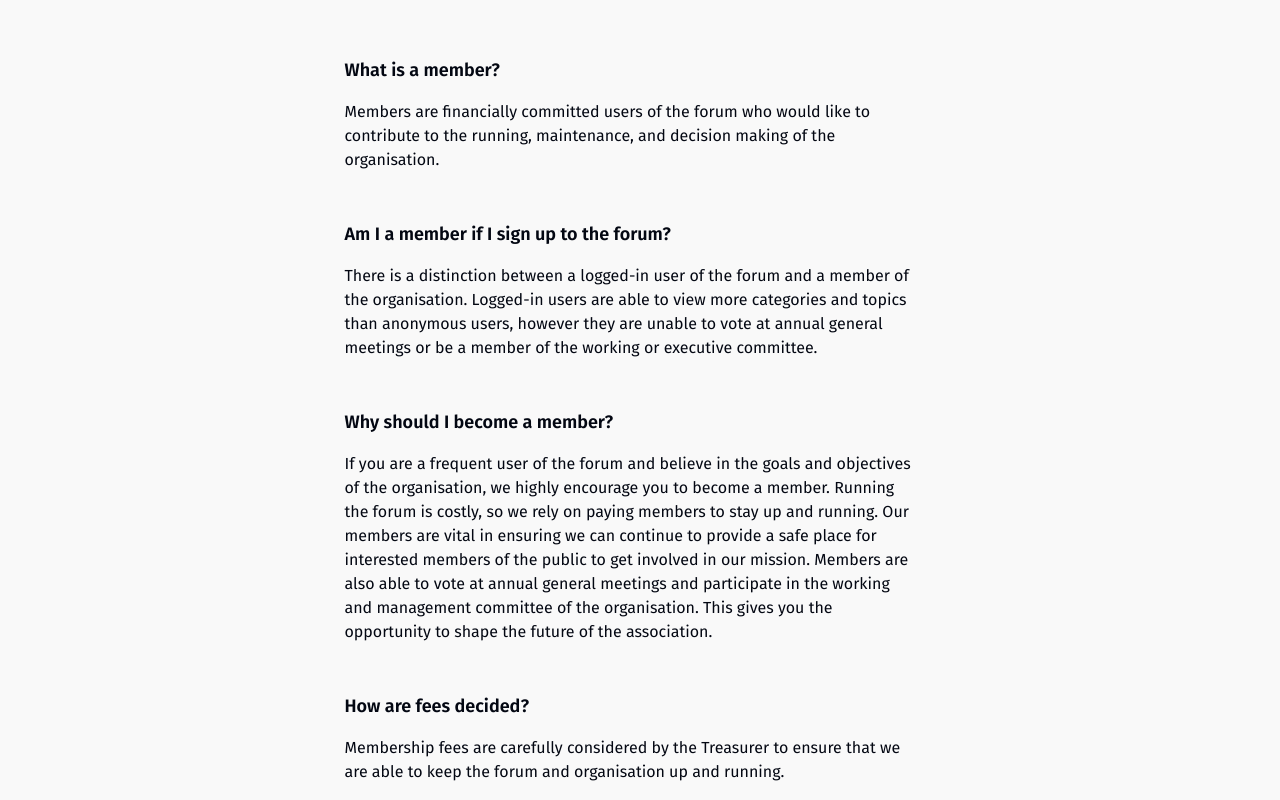
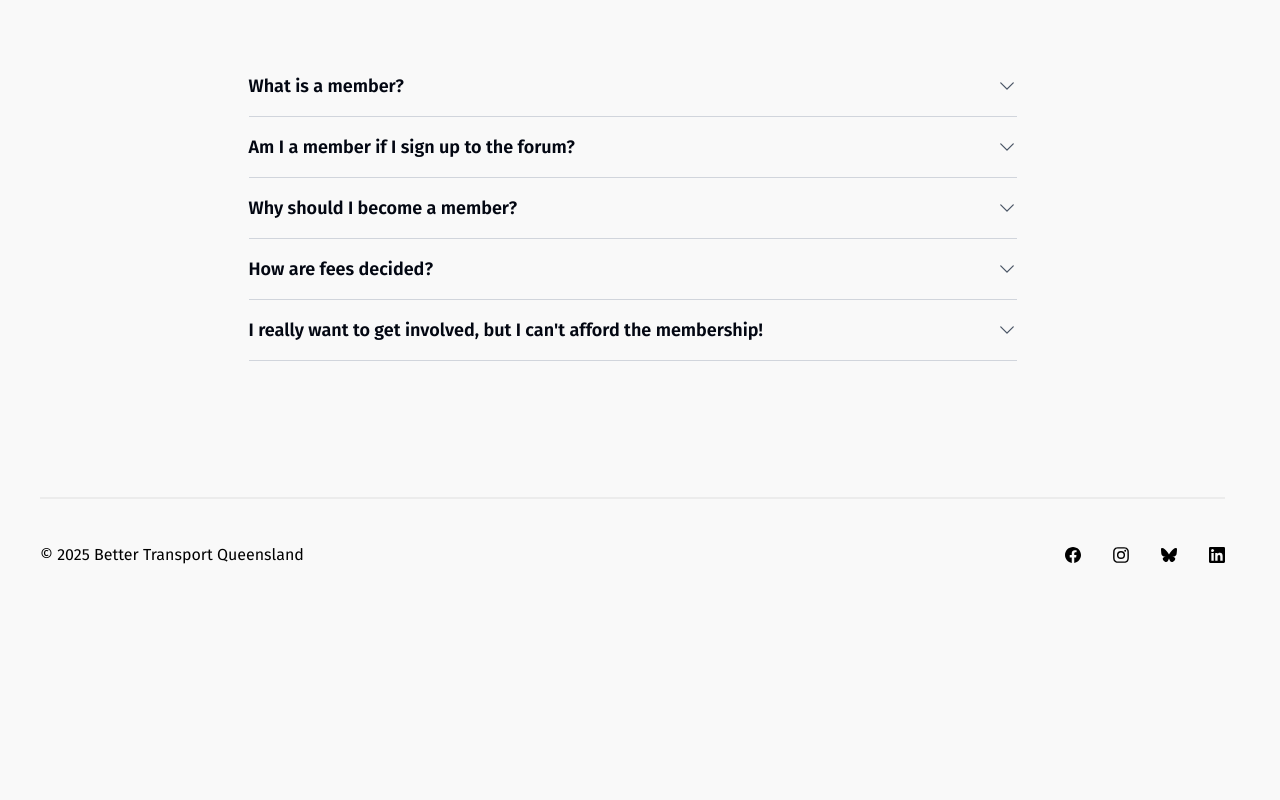
Before and after one commit to rowan-gray/btq-website, a Next.js app: page /member in a window 1280 px wide. Shown: the part 1520-2320 px from the top of the page. After the commit the page ends 2139 px from the top, so only its background shows below. Built offline with nearby package versions, Linux system fonts and the light colour scheme.

Commit message:
Added accordian to FAQ and added some extra questions and answers.

```diff
--- a/app/member/page.tsx
+++ b/app/member/page.tsx
@@ -1,4 +1,6 @@
 import { createPageMetadata } from '@/app/layout'
+import { Accordion } from '@/components/accordian'
+import { Button } from '@/components/button'
 import { Container } from '@/components/container'
 import { Footer } from '@/components/footer'
 import { Gradient } from '@/components/gradient'
@@ -38,7 +40,7 @@ const tiers: Tier[] = [
     highlights: [{ description: 'Create topics, reply, and more!' }],
     requirements: [{ description: 'None!' }],
     buttonText: 'Join the Forum',
-    href: 'https://forum.bettertransportqueensland.org',
+    href: 'https://forum.bettertransportqueensland.org/signup',
   },
   {
     name: 'Concessional' as const,
@@ -142,12 +144,9 @@ function PricingCard({ tier }: { tier: (typeof tiers)[number] }) {
           ))}
         </ul>
       </div>
-      <Link
-        href={tier.href}
-        className="absolute right-4 bottom-4 rounded-xl bg-pink-400 px-4 py-2 text-xs text-white transition hover:bg-pink-600"
-      >
-        {tier?.buttonText || 'Coming soon...'}
-      </Link>
+      <Button className="absolute right-4 bottom-4" size="small">
+        <Link href={tier.href}>{tier?.buttonText || 'Unavailable...'}</Link>
+      </Button>
     </div>
   )
 }
@@ -208,7 +207,86 @@ function PlusIcon(props: React.ComponentPropsWithoutRef<'svg'>) {
 }
 
 function FrequentlyAskedQuestions() {
-  // TODO ACCORDION
+  const faqs = [
+    {
+      question: 'What is a member?',
+      answer:
+        'Members are financially committed users of the forum who would like to contribute to the running, maintenance, and decision making of the organisation.',
+    },
+    {
+      question: 'Am I a member if I sign up to the forum?',
+      answer: (
+        <div className="space-y-2">
+          <p>
+            There is a distinction between a user of the forum and a member of
+            the organisation. Logged-in users are able to view more categories
+            and topics than anonymous users, however they are unable to vote at
+            general meetings or be a member of the working or executive
+            committee.
+          </p>
+          <p>
+            Members also receive exclusive access to the <b>Member's Area</b>{' '}
+            and <b>Draft Media Releases</b> categories on the forum.
+          </p>
+        </div>
+      ),
+    },
+    {
+      question: 'Why should I become a member?',
+      answer: (
+        <div className="space-y-2">
+          <p>
+            If you are a frequent user of the forum and believe in the goals and
+            objectives of the organisation, we highly encourage you to become a
+            member. Running the forum is costly, so we rely on paying members to
+            stay up and running.
+          </p>
+          <p>
+            Our members are vital in ensuring we can continue to provide a safe
+            place for interested members of the public to get involved in our
+            mission.
+          </p>
+          <p>
+            To thank members for their support, we provide exclusive access to
+            the <b>Member's Area</b> and <b>Draft Media Releases</b> categories
+            on the forum.
+          </p>
+          <p>
+            Members are also able to vote at annual general meetings and
+            participate in the working and management committee of the
+            organisation. This gives you the opportunity to shape the future of
+            the association.
+          </p>
+        </div>
+      ),
+    },
+    {
+      question: 'How are fees decided?',
+      answer:
+        'Membership fees are carefully considered by the Treasurer to ensure that we are able to keep the forum and organisation up and running.',
+    },
+    {
+      question:
+        "I really want to get involved, but I can't afford the membership!",
+      answer: (
+        <div className="space-y-2">
+          <p>Fees are only waived for extraordinary circumstances.</p>
+          <p>
+            If you have financial hardship, please reach out to the management
+            committee at{' '}
+            <a
+              href="mailto:management@btq.org.au"
+              className="text-pink-500 hover:underline"
+            >
+              management@btq.org.au
+            </a>{' '}
+            to discuss the possibility of having your fees waived.
+          </p>
+        </div>
+      ),
+    },
+  ]
+
   return (
     <Container className="mt-32">
       <section id="faqs" className="scroll-mt-8">
@@ -218,58 +296,21 @@ function FrequentlyAskedQuestions() {
         <Heading as="div" className="mt-2 text-center">
           Your questions answered.
         </Heading>
-        <div className="mx-auto mt-16 mb-32 max-w-xl space-y-12">
-          <dl>
-            <dt className="text-lg font-semibold">What is a member?</dt>
-            <dd className="text-md/6 mt-4">
-              Members are financially committed users of the forum who would
-              like to contribute to the running, maintenance, and decision
-              making of the organisation.
-            </dd>
-          </dl>
-          <dl>
-            <dt className="text-lg font-semibold">
-              Am I a member if I sign up to the forum?
-            </dt>
-            <dd className="text-md/6 mt-4">
-              There is a distinction between a logged-in user of the forum and a
-              member of the organisation. Logged-in users are able to view more
-              categories and topics than anonymous users, however they are
-              unable to vote at annual general meetings or be a member of the
-              working or executive committee.
-            </dd>
-          </dl>
-          <dl>
-            <dt className="text-lg font-semibold">
-              Why should I become a member?
-            </dt>
-            <dd className="text-md/6 mt-4">
-              If you are a frequent user of the forum and believe in the goals
-              and objectives of the organisation, we highly encourage you to
-              become a member. Running the forum is costly, so we rely on paying
-              members to stay up and running. Our members are vital in ensuring
-              we can continue to provide a safe place for interested members of
-              the public to get involved in our mission. Members are also able
-              to vote at annual general meetings and participate in the working
-              and management committee of the organisation. This gives you the
-              opportunity to shape the future of the association.
-            </dd>
-          </dl>
-          <dl>
-            <dt className="text-lg font-semibold">How are fees decided?</dt>
-            <dd className="text-md/6 mt-4">
-              Membership fees are carefully considered by the Treasurer to
-              ensure that we are able to keep the forum and organisation up and
-              running.
-            </dd>
-          </dl>
+        <div className="mx-auto mt-16 mb-32 max-w-[48rem]">
+          {faqs.map((faq, index) => (
+            <Accordion
+              key={index}
+              question={faq.question}
+              answer={faq.answer}
+            />
+          ))}
         </div>
       </section>
     </Container>
   )
 }
 
-export default function MembershipPage() {
+export default function Pricing() {
   return (
     <main className="overflow-hidden">
       <Container>
--- /dev/null
+++ b/components/accordian.tsx
@@ -0,0 +1,58 @@
+'use client'
+
+import { ChevronDownIcon } from '@heroicons/react/24/solid'
+import { motion } from 'framer-motion'
+import { useState } from 'react'
+
+export function Accordion({
+  question,
+  answer,
+}: {
+  question: string
+  answer: React.ReactNode
+}) {
+  const [isOpen, setIsOpen] = useState(false)
+
+  return (
+    <div
+      className="border-b border-gray-300"
+      // Make the whole block clickable
+      onClick={() => setIsOpen(!isOpen)}
+      role="button"
+      aria-expanded={isOpen}
+      tabIndex={0}
+      onKeyDown={(e) => {
+        if (e.key === 'Enter' || e.key === ' ') {
+          e.preventDefault()
+          setIsOpen(!isOpen)
+        }
+      }}
+    >
+      {/* Header */}
+      <div className="flex w-full cursor-pointer items-center justify-between py-4 text-left text-lg font-semibold">
+        {question}
+        <motion.div
+          animate={{ rotate: isOpen ? 180 : 360 }}
+          transition={{ duration: 0.25 }}
+        >
+          <ChevronDownIcon className="size-5 text-gray-600" />
+        </motion.div>
+      </div>
+
+      {/* Animated Body */}
+      <motion.div
+        initial={{ height: 0, opacity: 0 }}
+        animate={
+          isOpen ? { height: 'auto', opacity: 1 } : { height: 0, opacity: 0 }
+        }
+        transition={{
+          duration: 0.25,
+          ease: [0.25, 0.8, 0.5, 1],
+        }}
+        className="text-md overflow-hidden"
+      >
+        <div className="pb-4">{answer}</div>
+      </motion.div>
+    </div>
+  )
+}
```
